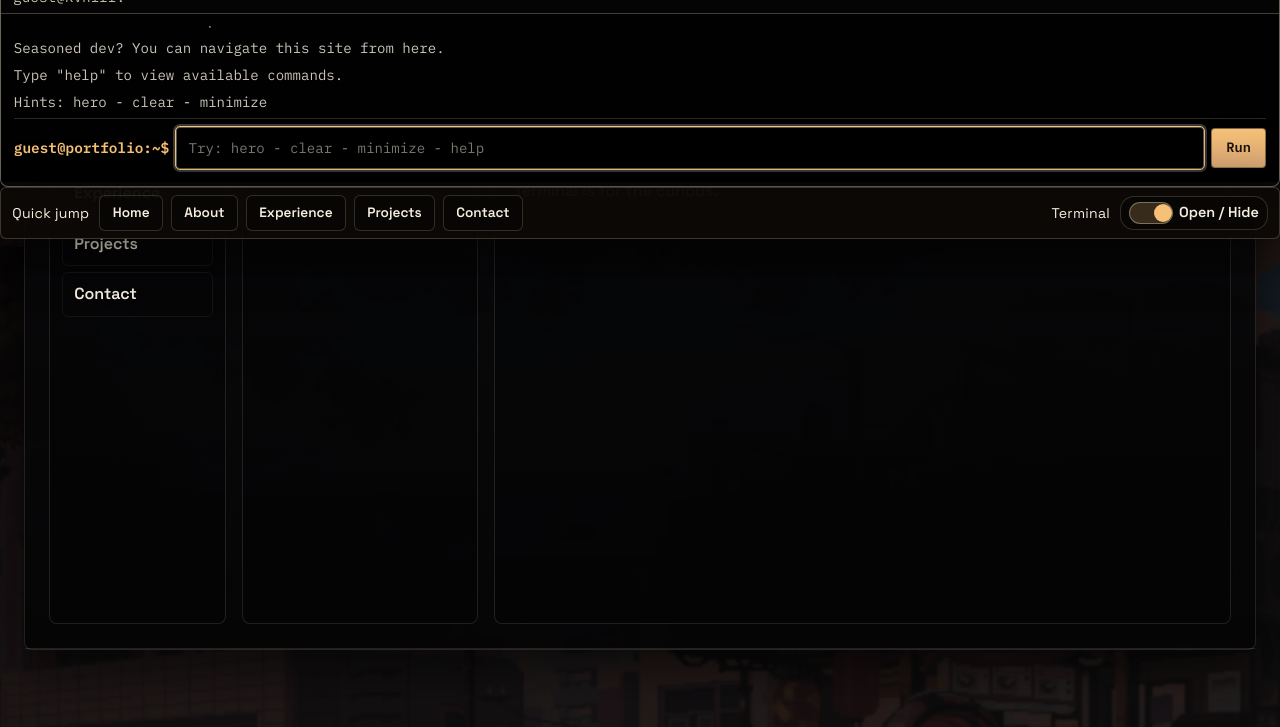
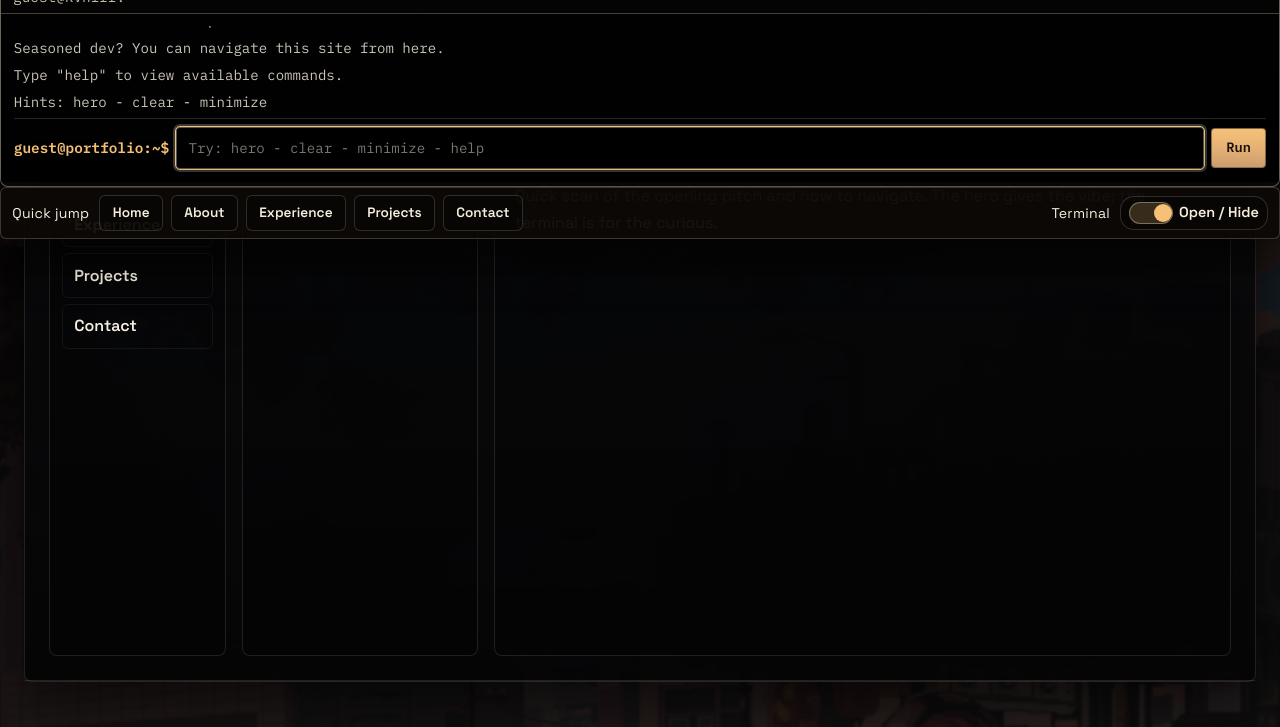
Before and after one commit to kvnfrr/kvnfrr.github.io, an Astro site: page / in a window 1280 px wide. Shown: the part 553-1280 px from the top of the page. Built offline with nearby package versions, Linux system fonts and the light colour scheme; Astro itself is replaced by a stand-in of ours.

Commit message:
fixed spacing (top)

```diff
--- a/src/pages/index.astro
+++ b/src/pages/index.astro
@@ -229,6 +229,11 @@ import Terminal from "../components/terminal/Terminal.astro";
       const item = data.items.find((i) => i.id === itemId);
       if (!item) return;
 
+      workspaceDetail.classList.remove("is-changing");
+      // Trigger reflow to restart animation
+      void workspaceDetail.offsetWidth;
+      workspaceDetail.classList.add("is-changing");
+
       const buttons = workspaceList?.querySelectorAll("[data-workspace-item]") ?? [];
       buttons.forEach((btn) => {
         btn.classList.toggle("is-active", btn.dataset.workspaceItem === itemId);
@@ -258,6 +263,7 @@ import Terminal from "../components/terminal/Terminal.astro";
       const defaultButton = Array.from(navButtons).find((btn) => btn.dataset.workspaceSection === defaultSection);
       defaultButton?.classList.add("is-active");
       renderWorkspace(defaultSection);
+      workspace.classList.add("is-ready");
     }
 
     function startIntro() {
--- a/src/styles/global.css
+++ b/src/styles/global.css
@@ -68,7 +68,7 @@ html {
 .content-shell {
   width: min(1400px, 100% - 2rem);
   margin: 0 auto;
-  padding: 0.5rem 0.5rem calc(var(--terminal-height) + var(--dock-height) + 2rem);
+  padding: 2.5rem 0.5rem calc(var(--terminal-height) + var(--dock-height) + 2rem);
   position: relative;
   z-index: 1;
 }
@@ -110,6 +110,9 @@ html {
   border-radius: 8px;
   box-shadow: inset 0 1px 0 rgba(255, 255, 255, 0.03);
   min-height: 100%;
+  opacity: 0;
+  transform: translateY(10px);
+  transition: opacity 0.4s ease, transform 0.4s ease, box-shadow 0.2s ease, border-color 0.2s ease;
 }
 
 .workspace-nav {
@@ -134,6 +137,7 @@ html {
 .workspace-nav button.is-active {
   background: rgba(246, 193, 119, 0.15);
   border-color: rgba(255, 238, 210, 0.3);
+  box-shadow: 0 0 0 1px rgba(246, 193, 119, 0.25), inset 0 1px 0 rgba(255, 255, 255, 0.05);
 }
 
 .workspace-list {
@@ -173,6 +177,7 @@ html {
 .workspace-list-item.is-active {
   background: rgba(246, 193, 119, 0.15);
   border-color: rgba(255, 238, 210, 0.3);
+  box-shadow: 0 0 0 1px rgba(246, 193, 119, 0.25), inset 0 1px 0 rgba(255, 255, 255, 0.05);
 }
 
 .workspace-detail {
@@ -220,6 +225,28 @@ html {
   background: rgba(246, 193, 119, 0.35);
 }
 
+.workspace.is-ready .workspace-nav,
+.workspace.is-ready .workspace-list,
+.workspace.is-ready .workspace-detail {
+  opacity: 1;
+  transform: translateY(0);
+}
+
+.workspace-detail.is-changing {
+  animation: detailFade 0.25s ease;
+}
+
+@keyframes detailFade {
+  from {
+    opacity: 0;
+    transform: translateY(6px);
+  }
+  to {
+    opacity: 1;
+    transform: translateY(0);
+  }
+}
+
 @media (max-width: 1100px) {
   .workspace {
     grid-template-columns: 1fr;
```
